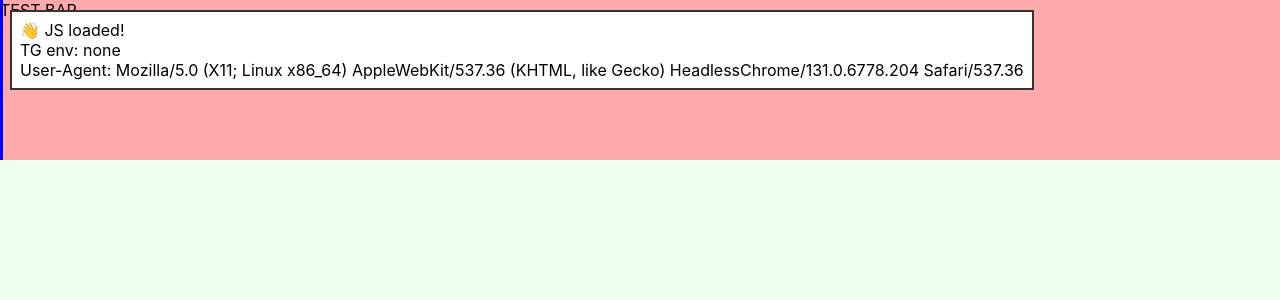
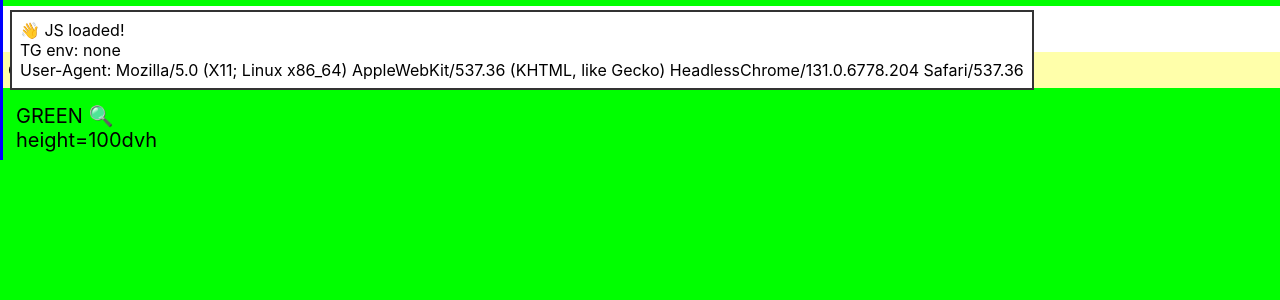
Before and after one commit to pmrsolution/Miniapptg, a React (Create React App) app: page / in a window 1280 px wide. Shown: the top 300 px of the page. Built offline with nearby package versions, Linux system fonts and the light colour scheme; no server answers.

Commit message:
debug: lime-bar sentinel, оранжевый debug-блок и реальный Messages в Chat

```diff
--- a/src/components/Chat.jsx
+++ b/src/components/Chat.jsx
@@ -1,11 +1,20 @@
 import React from 'react';
+import Messages from './Messages';
 
 export default function Chat() {
   return (
     <>
-      <div style={{position:'fixed',top:0,left:0,right:0,background:'#faa',height:'20vh',zIndex:1000}}>TEST BAR</div>
-      <div style={{display:'flex',flexDirection:'column',flex:1,minHeight:'100vh',background:'#efe',padding:16}}>
-        {/* real content would go here */}
+      {/* lime-bar sentinel remains as before */}
+      <div style={{
+        position: 'fixed',
+        inset: 0,
+        height: '6px',
+        background: 'lime',
+        zIndex: 1000
+      }} />
+      <div style={{display:'flex',flexDirection:'column',flex:1}}>
+        <div style={{background:'#ffa',padding:8}}>CHAT BODY</div>
+        <Messages />
       </div>
     </>
   );
```
